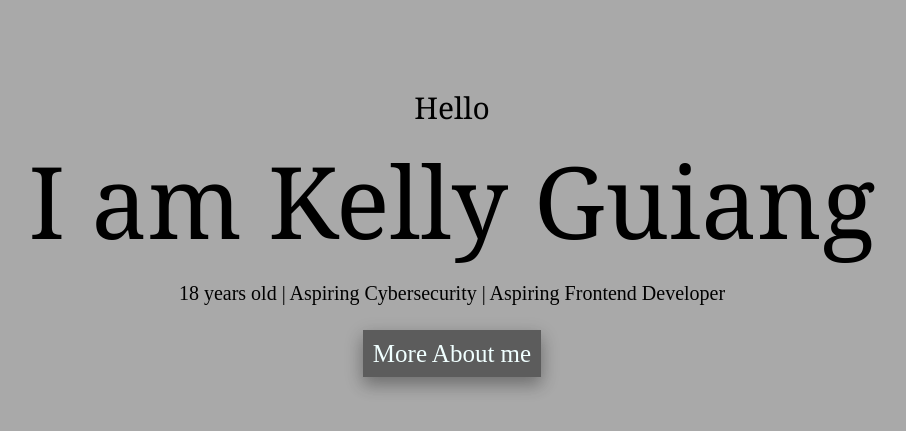
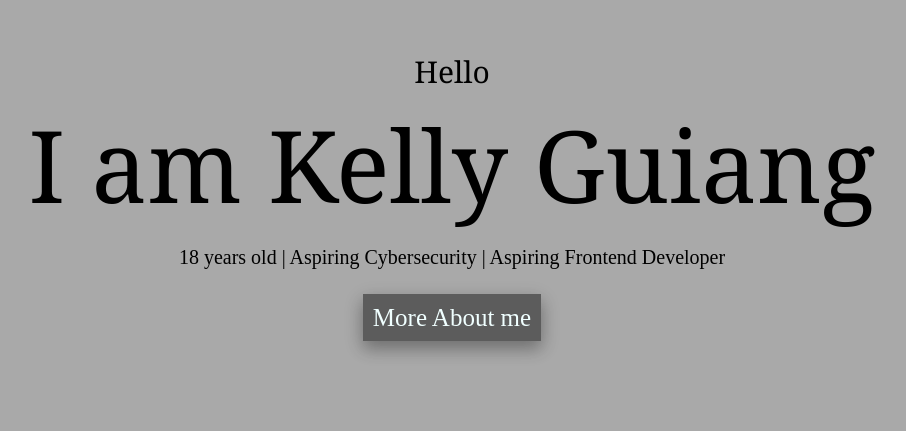
Before and after one commit to kellyguiang/kellyguiang.github.io, a plain HTML site: page index.html in a window 1280 px wide. Shown: the part 105-536 px from the top of the page, without its empty margins (188-1094 px from the left). Drawn offline with Linux system fonts and the light colour scheme.

Commit message:
Add files via upload

```diff
--- a/index.html
+++ b/index.html
@@ -53,21 +53,12 @@
     </head>
     <div style="animation: transitionIn 1.5s;">
     <body>
-        <br>
-        <br>
-        <br>
-        <br>
-        <br>
-        <br>
-        <br>
-        <br>
-        <br>
-        <br>
+    <div style="margin-top: 14%;">
        <h2 style="font-size: 30px;text-align: center;line-height: 0%; font-family: Cambria; font-weight: 35;">Hello</h2>
        <h1 style="font-size: 100px;text-align: center;font-family: Cambria;line-height: 50%; font-weight: 50;">I am Kelly Guiang</h1>
        <p style="text-align: center; line-height: 10%; font-size: 20px;"> 18 years old | Aspiring Cybersecurity | Aspiring Frontend Developer</p>
     <div class="P1"><center><a href="P2.html" class="button button1 success " style="line-height: 80px;"> More About me</a></center></div>
-
+    </div>
     </body>
     </div>
 </html>
```
